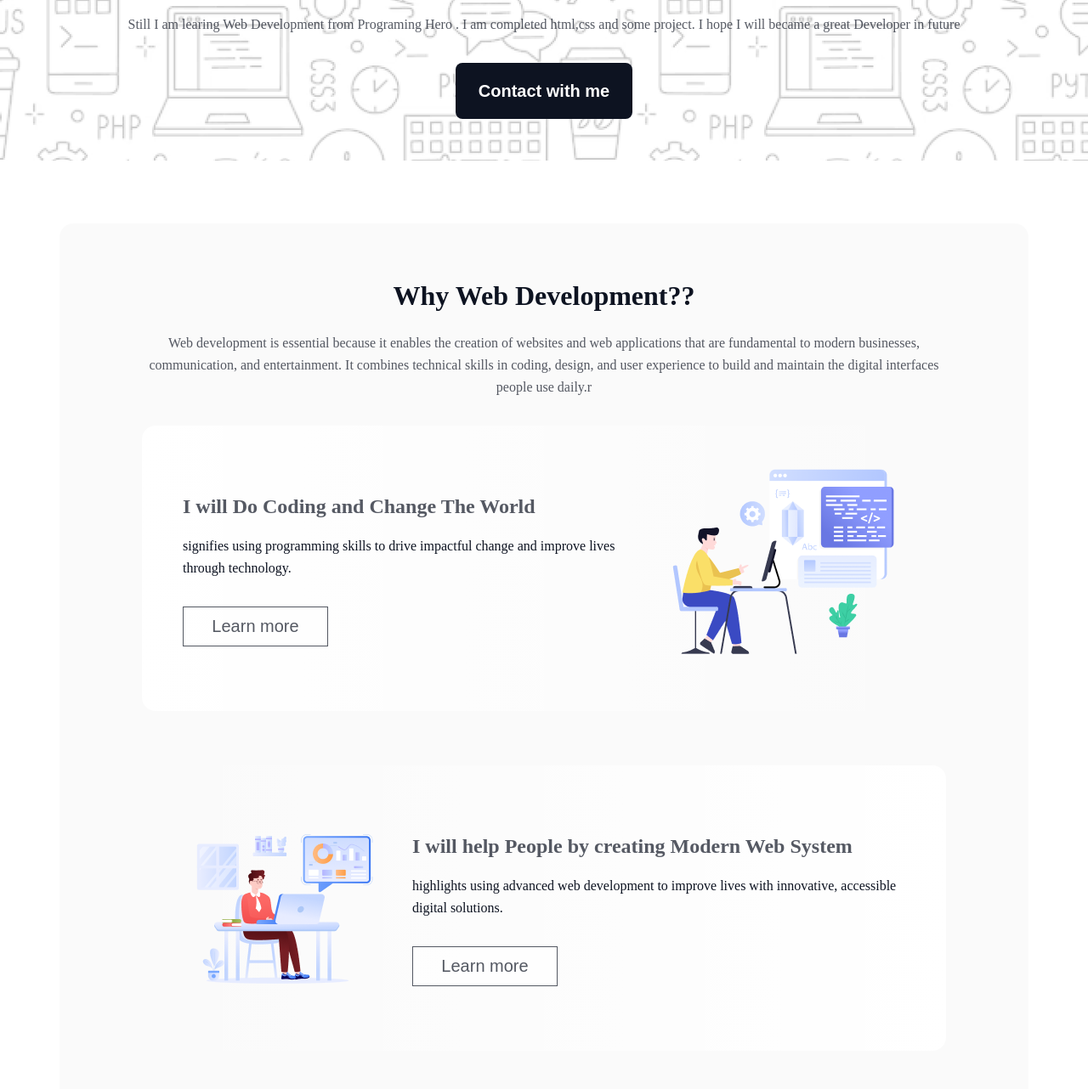
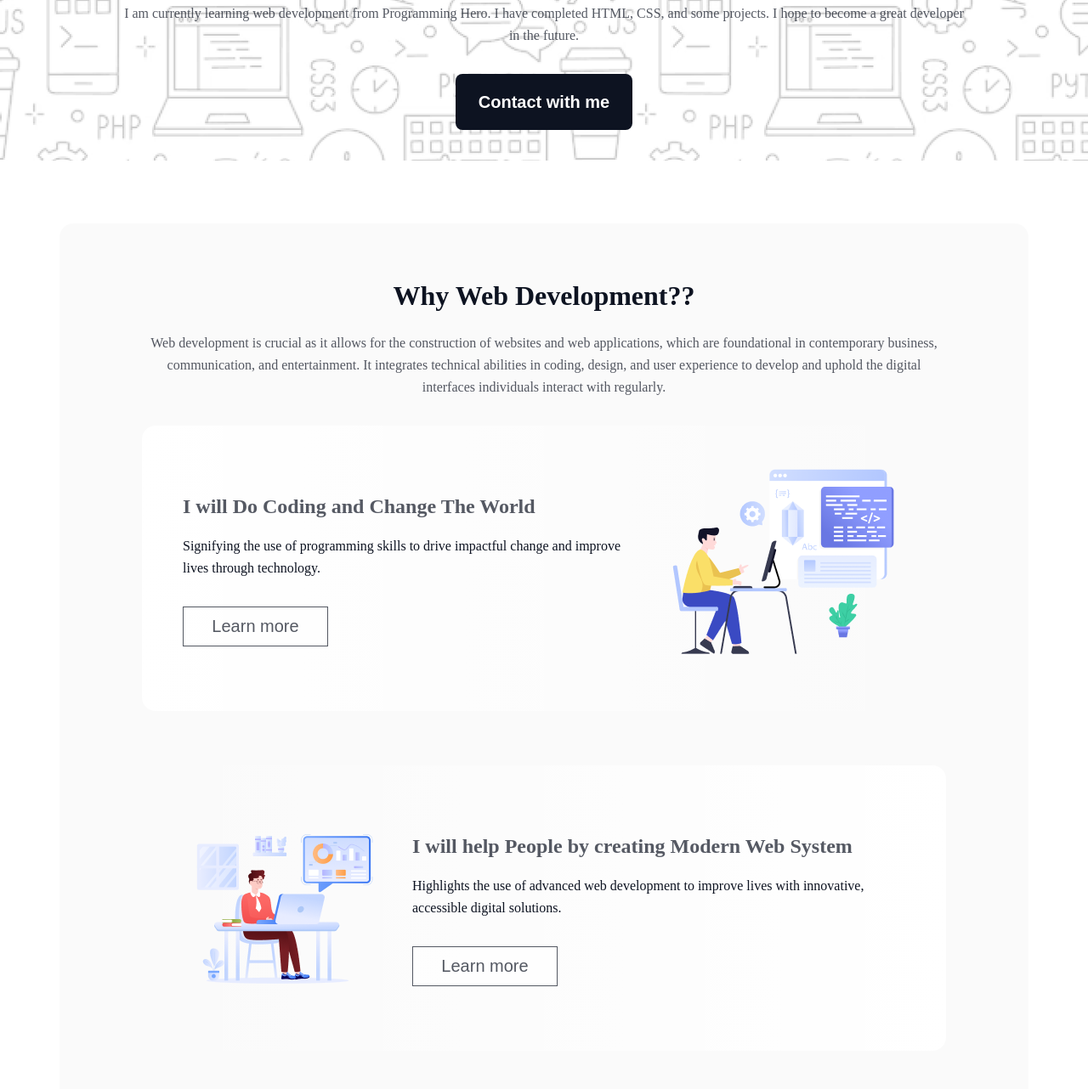
Before and after one commit to rakibulislam167377/Assignment1, a plain HTML site: page index.html in a window 1280 px wide. Shown: the part 594-1876 px from the top of the page at 85% size. Drawn offline with Linux system fonts and the light colour scheme; a web font is replaced by a local one.

Commit message:
add new command

```diff
--- a/index.html
+++ b/index.html
@@ -23,9 +23,7 @@
                     <h1 class="title">
                         "In the near future, I hope to become a Developer."
                     </h1>
-                    <p class="discription">Still I am learing Web Development from Programing Hero . I am completed
-                        html,css
-                        and some project. I hope I will became a great Developer in future</p>
+                    <p class="discription">I am currently learning web development from Programming Hero. I have completed HTML, CSS, and some projects. I hope to become a great developer in the future.</p>
                     <div class="btn"><button><a href="#footer-section">
                                 Contact with me
                             </a></button></div>
@@ -43,16 +41,12 @@
                     <div class="faq-header">
                         <h1>Why Web Development??</h1>
                         <p>
-                            Web development is essential because it enables the creation of websites and web
-                            applications that are fundamental to modern businesses, communication, and entertainment. It
-                            combines technical skills in coding, design, and user experience to build and maintain the
-                            digital interfaces people use daily.r</p>
+                            Web development is crucial as it allows for the construction of websites and web applications, which are foundational in contemporary business, communication, and entertainment. It integrates technical abilities in coding, design, and user experience to develop and uphold the digital interfaces individuals interact with regularly.</p>
                     </div>
                     <div class="first-section">
                         <div class="text">
                             <h1>I will Do Coding and Change The World</h1>
-                            <p> signifies using programming skills to drive impactful change and improve lives through
-                                technology.</p>
+                            <p> Signifying the use of programming skills to drive impactful change and improve lives through technology.</p>
                             <button><a href="#">Learn more</a></button>
                         </div>
                         <img src="../Assignment1/B10A1-Challenge-Begins-main/images/Layer_1.png" alt="">
@@ -61,8 +55,7 @@
                         <img src="../Assignment1/B10A1-Challenge-Begins-main/images/Group 3.png" alt="">
                         <div class="text">
                             <h1>I will help People by creating Modern Web System</h1>
-                            <p>highlights using advanced web development to improve lives with innovative, accessible
-                                digital solutions.</p>
+                            <p>Highlights the use of advanced web development to improve lives with innovative, accessible digital solutions.</p>
                             <button><a href="#">Learn more</a></button>
                         </div>
 
```
